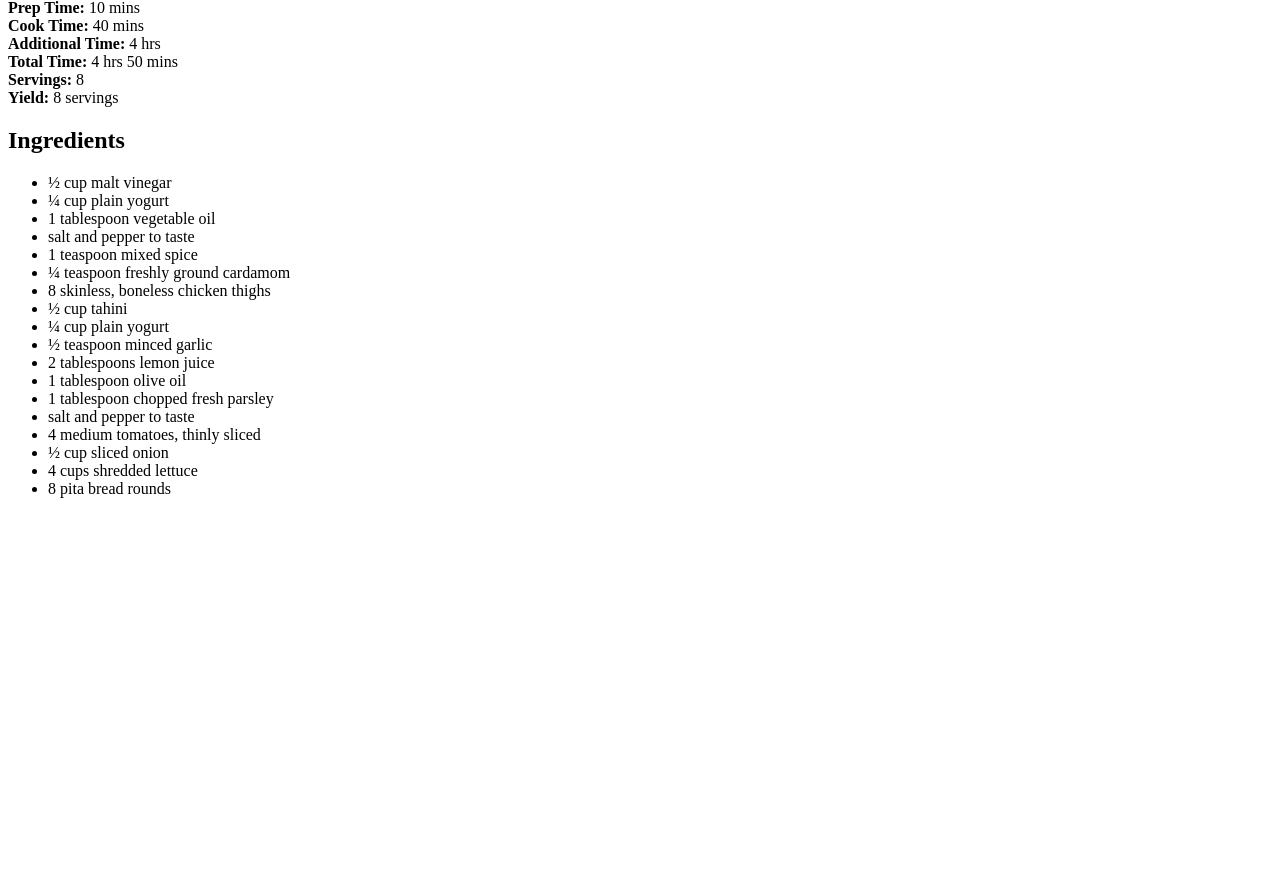
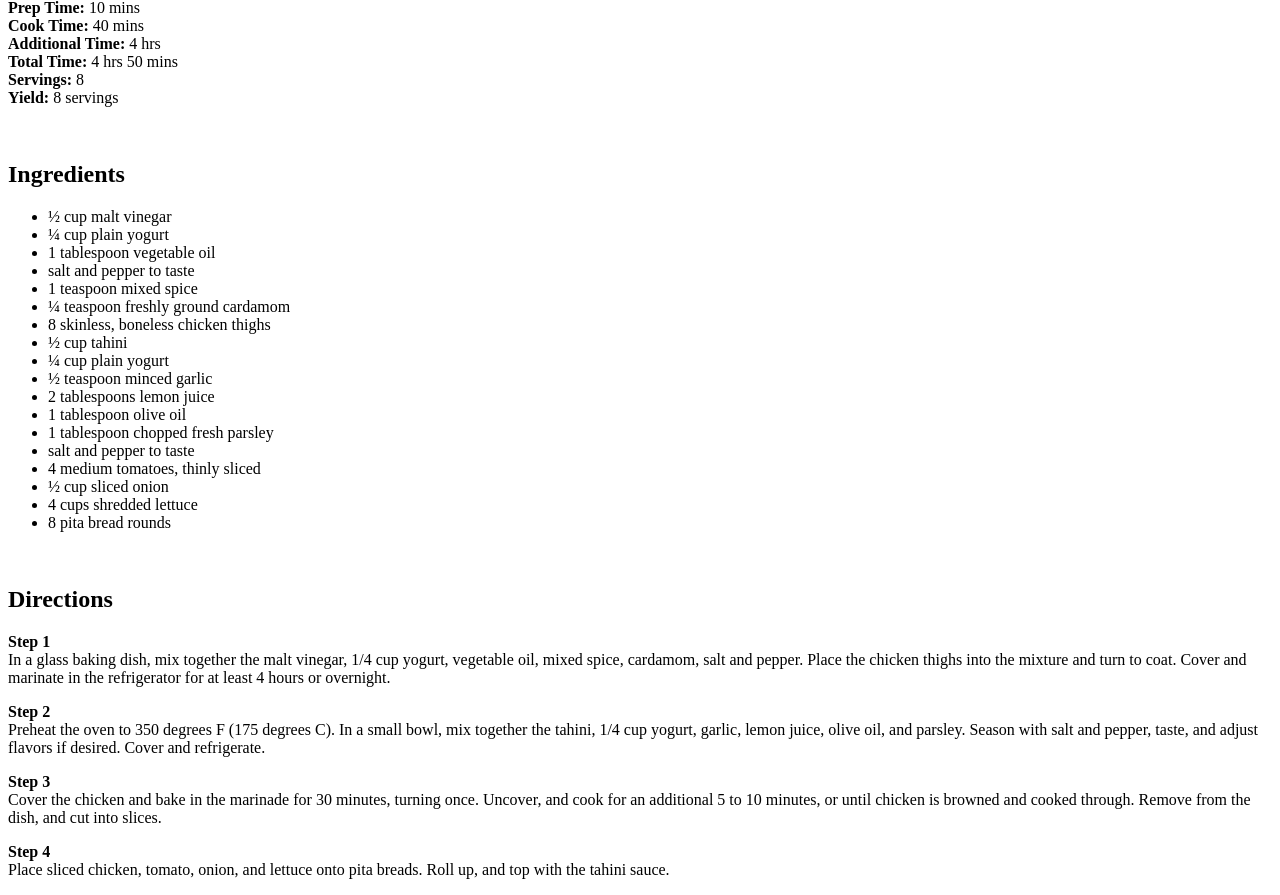
Before and after one commit to Shucrates/odin-recipes, a plain HTML site: page recipes/shawarma.html in a window 1280 px wide. Shown: the part 151-1046 px from the top of the page. Before the commit the page ends 800 px from the top, so only its background shows below. Drawn offline with Linux system fonts and the light colour scheme.

Commit message:
add directions for cooking

```diff
--- a/recipes/shawarma.html
+++ b/recipes/shawarma.html
@@ -19,7 +19,7 @@
         <br> <strong>Servings:</strong> 8
         <br> <strong>Yield: </strong>8 servings
     </p>
-
+    <br>
 
     <h2>Ingredients</h2>
     <ul>
@@ -41,6 +41,26 @@
         <li>½ cup sliced onion</li>
         <li>4 cups shredded lettuce</li>
         <li> 8 pita bread rounds</li>
-       </ul>
+    </ul>
+    <br>
+    <h2>Directions</h2>
+
+    <p><strong>Step 1</strong><br>
+    In a glass baking dish, mix together the malt vinegar, 1/4 cup yogurt, vegetable oil, mixed spice, cardamom, salt and pepper. Place the chicken thighs into the mixture and turn to coat. Cover and marinate in the refrigerator for at least 4 hours or overnight.
+    </p>
+
+    <p><strong>Step 2</strong><br>
+    Preheat the oven to 350 degrees F (175 degrees C). In a small bowl, mix together the tahini, 1/4 cup yogurt, garlic, lemon juice, olive oil, and parsley. Season with salt and pepper, taste, and adjust flavors if desired. Cover and refrigerate.
+    </p>
+
+    <p><strong>Step 3</strong><br>
+    Cover the chicken and bake in the marinade for 30 minutes, turning once. Uncover, and cook for an additional 5 to 10 minutes, or until chicken is browned and cooked through. Remove from the dish, and cut into slices.
+    </p>
+
+    <p><strong>Step 4</strong><br>
+    Place sliced chicken, tomato, onion, and lettuce onto pita breads. Roll up, and top with the tahini sauce.
+    </p>
+
+
 </body>
 </html>
```
